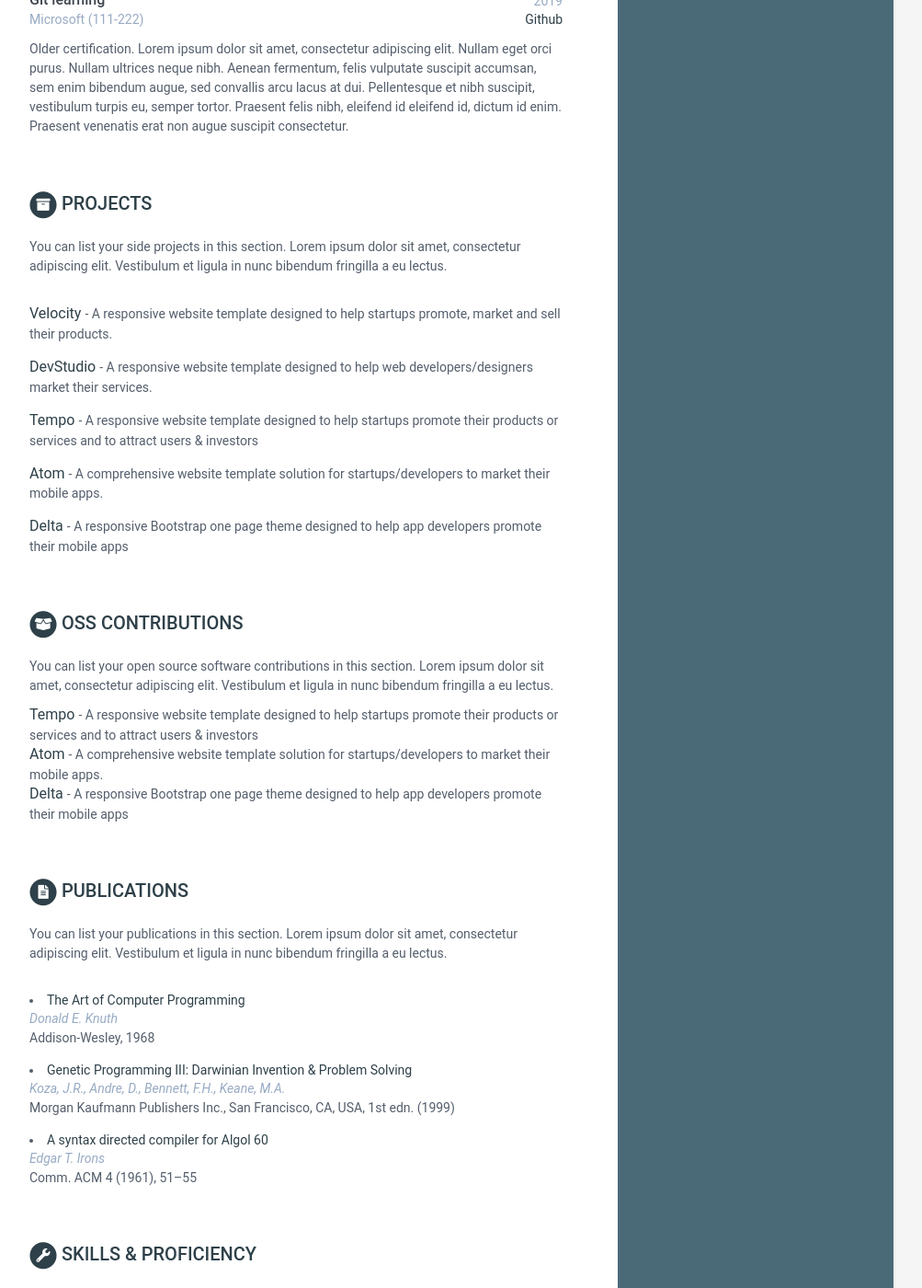
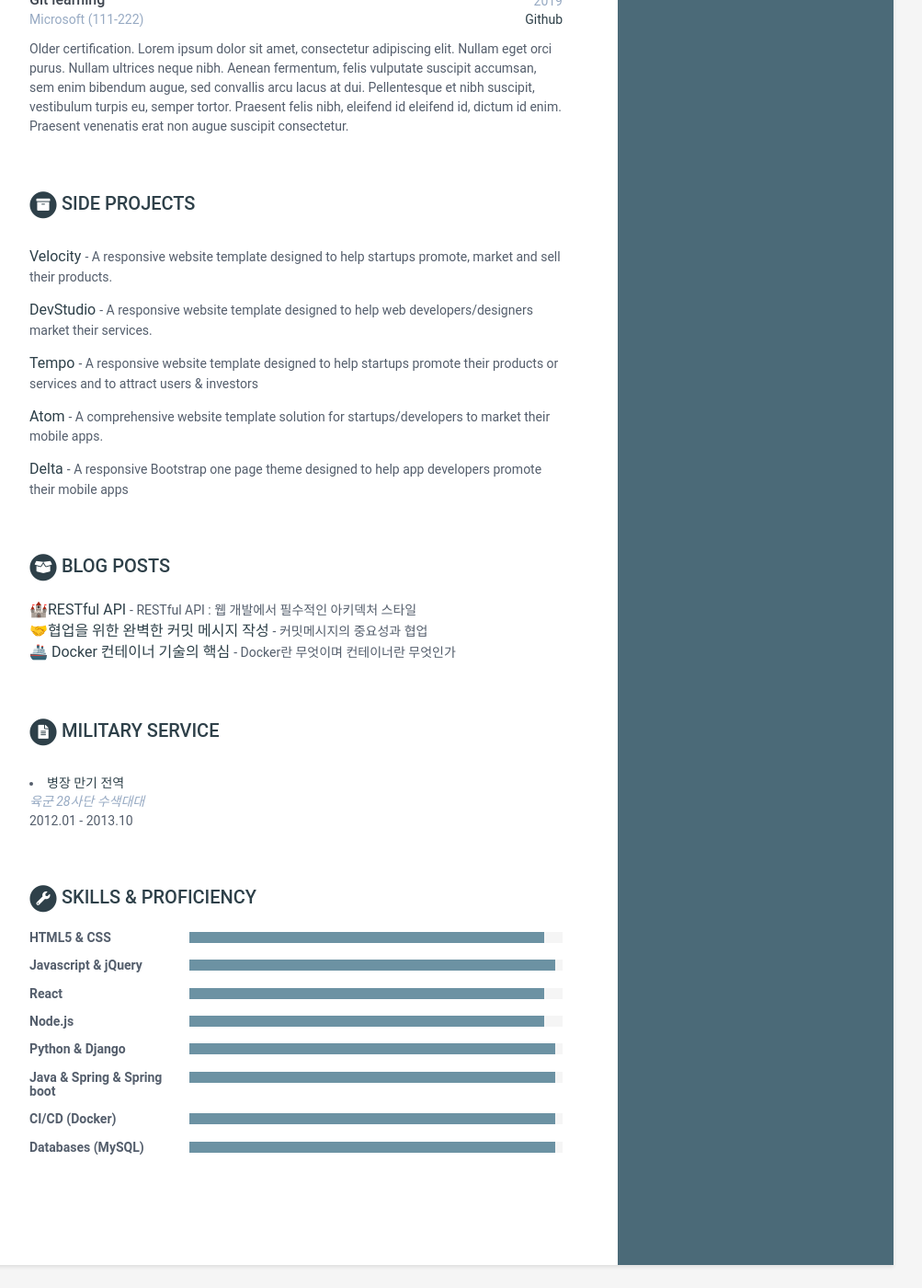
Before and after one commit to SamBeak/mycv, a Jekyll site: the page built from index.html, in a window 1280 px wide and 1400 px high, scrolled down 1366 px. Shown: the whole window at 92% size, without its empty margins (168-1171 px from the left). Built offline with Jekyll 4.4.1, drawn with Linux system fonts in a browser that asks for light colours; some of the changed text lies outside the part shown.

Commit message:
Update data.yml

```diff
--- a/_data/data.yml
+++ b/_data/data.yml
@@ -7,54 +7,53 @@ sidebar:
     education: True # set to False if you want education in main section instead of in sidebar
 
     # Profile information
-    name: Alan Doe
-    tagline: Full Stack Developer
-    avatar: profile.png  #place a 100x100 picture inside /assets/images/ folder and provide the name of the file below
+    name: HyunGyu Baek
+    tagline: 고민을 담아내고 싶은 개발자 백현규입니다 🖐
+    avatar: https://hits.sh/github.com/silentsoft.svg?view=today-total&logo=github  #place a 100x100 picture inside /assets/images/ folder and provide the name of the file below
 
     # Sidebar links
-    email: hello@webjeda.com
-    phone: 012 345 6789
-    timezone: America/Cancun Timezone
+    email: baekhg102@gmail.com
+    timezone: Korea/Korea Standard Time
     citizenship:
-    website: blog.webjeda.com #do not add http://
-    linkedin: alandoe
-    xing: alandoe
-    github: sharu725
+    website: sambeak.github.io #do not add http://
+    # linkedin:
+    # xing:
+    github: sambeak
     telegram: # add your nickname without '@' sign
-    gitlab:
-    bitbucket:
-    twitter: '@webjeda'
-    stack-overflow: # Number/Username, e.g. 123456/alandoe
-    codewars:
-    goodreads: # Number-Username, e.g. 123456-alandoe
-    pdf: http://www.africau.edu/images/default/sample.pdf
+    # gitlab:
+    # bitbucket:
+    # twitter: '@webjeda'
+    # stack-overflow: # Number/Username, e.g. 123456/alandoe
+    # codewars:
+    # goodreads: # Number-Username, e.g. 123456-alandoe
+    # pdf: http://www.africau.edu/images/default/sample.pdf
 
-    languages:
-      title: Languages
-      info:
-        - idiom: English
-          level: Native
+    # languages:
+    #   title: Languages
+    #   info:
+    #     - idiom: English
+    #       level: Native
 
-        - idiom: French
-          level: Professional
+    #     - idiom: French
+    #       level: Professional
 
-        - idiom: Spanish
-          level: Professional
+    #     - idiom: Spanish
+    #       level: Professional
 
     interests:
       title: Interests
       info:
-        - item: Climbing
-          link:
-
-        - item: Snowboarding
-          link:
-
         - item: Cooking
           link:
 
+        # - item: Snowboarding
+        #   link:
+
+        # - item: Cooking
+        #   link:
+
 career-profile:
-    title: Career Profile
+    title: Introduce
     summary: |
       Summarise your career here lorem ipsum dolor sit amet, consectetuer
       adipiscing elit. You can [download this free resume/CV template here]().
@@ -170,11 +169,9 @@ certifications:
             Praesent venenatis erat non augue suscipit consectetur.
 
 projects:
-    title: Projects
+    title: Side Projects
     intro: >
-      You can list your side projects in this
-      section. Lorem ipsum dolor sit amet, consectetur adipiscing elit.
-      Vestibulum et ligula in nunc bibendum fringilla a eu lectus.
+
     assignments:
       - title: Velocity
         link: "#hook"
@@ -197,67 +194,59 @@ projects:
         tagline: "A responsive Bootstrap one page theme designed to help app developers promote their mobile apps"
 
 oss:
-    title: OSS Contributions
+    title: Blog Posts
     intro: >
-      You can list your open source software contributions in this
-      section. Lorem ipsum dolor sit amet, consectetur adipiscing elit.
-      Vestibulum et ligula in nunc bibendum fringilla a eu lectus.
+
     contributions:
-      - title: Tempo
-        link: "#"
-        tagline: "A responsive website template designed to help startups promote their products or services and to attract users &amp; investors"
+      - title: 🏰RESTful API
+        link: "https://sambeak.github.io/posts/restful-api"
+        tagline: "RESTful API : 웹 개발에서 필수적인 아키덱처 스타일"
 
-      - title: Atom
-        link: "#"
-        tagline: "A comprehensive website template solution for startups/developers to market their mobile apps."
+      - title: 🤝협업을 위한 완벽한 커밋 메시지 작성
+        link: "https://sambeak.github.io/posts/commit"
+        tagline: "커밋메시지의 중요성과 협업"
 
-      - title: Delta
-        link: "#"
-        tagline: "A responsive Bootstrap one page theme designed to help app developers promote their mobile apps"
+      - title: 🚢 Docker 컨테이너 기술의 핵심
+        link: "https://sambeak.github.io/posts/docker"
+        tagline: "Docker란 무엇이며 컨테이너란 무엇인가"
 
 publications:
-    title: Publications
+    title: Military Service
     intro: |
-      You can list your publications in this section. Lorem ipsum dolor sit
-      amet, consectetur adipiscing elit. Vestibulum et ligula in nunc
-      bibendum fringilla a eu lectus.
+
     papers:
-      - title: The Art of Computer Programming
+      - title: 병장 만기 전역
         link: "#"
-        authors: Donald E. Knuth
-        conference: Addison-Wesley, 1968
-
-      - title: "Genetic Programming III: Darwinian Invention &amp; Problem Solving"
-        link: "#"
-        authors: Koza, J.R., Andre, D., Bennett, F.H., Keane, M.A.
-        conference: "Morgan Kaufmann Publishers Inc., San Francisco, CA, USA, 1st edn. (1999)"
-
-      - title: A syntax directed compiler for Algol 60
-        link: "#"
-        authors: Edgar T. Irons
-        conference: "Comm. ACM 4 (1961), 51–55"
+        authors: 육군 28사단 수색대대
+        conference: 2012.01 - 2013.10
 
 skills:
     title: Skills &amp; Proficiency
 
     toolset:
-      - name: Python & Django
-        level: 98%
+      - name: HTML5 & CSS
+        level: 95%
 
       - name: Javascript & jQuery
         level: 98%
 
-      - name: Angular
+      - name: React
+        level: 95%
+
+      - name: Node.js
+        level: 95%
+
+      - name: Python & Django
         level: 98%
 
-      - name: HTML5 & CSS
-        level: 95%
+      - name: Java & Spring & Spring boot
+        level: 98%
 
-      - name: Ruby on Rails
-        level: 85%
+      - name: CI/CD (Docker)
+        level: 98%
 
-      - name: Sketch & Photoshop
-        level: 60%
+      - name: Databases (MySQL)
+        level: 98%
 
 footer: >
-    Designed with <i class="fas fa-heart"></i> by <a href="http://themes.3rdwavemedia.com" target="_blank" rel="nofollow">Xiaoying Riley</a>
+    Copyright ©  <i class="fas fa-heart"></i> by <a href="http://themes.3rdwavemedia.com" target="_blank" rel="nofollow">HyunGyu Baek</a>
```
